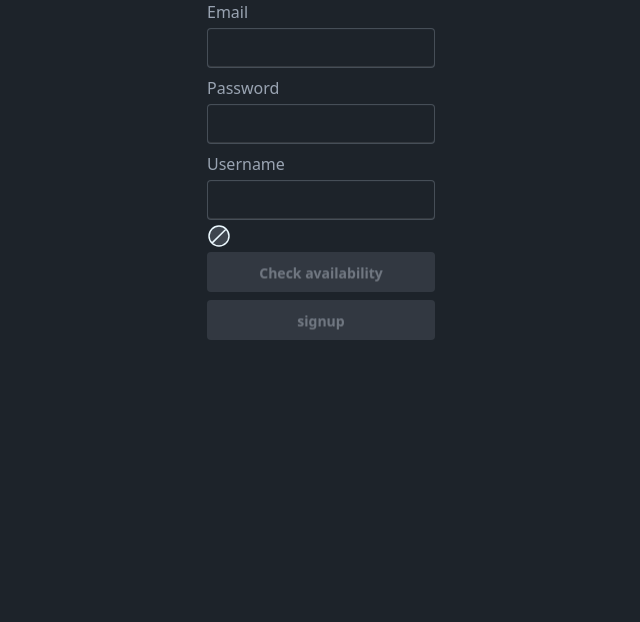
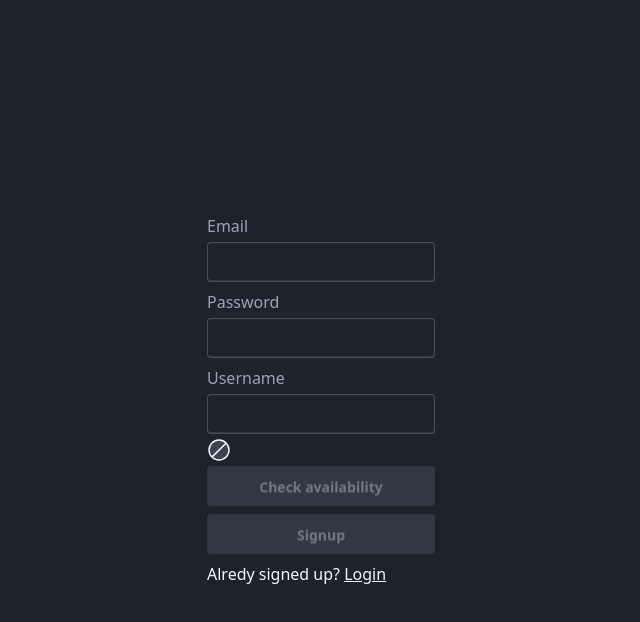
Before and after one commit to guitar6029/riff_radar, a Next.js app: page /signup in a window 1280 px wide. Shown: the top 622 px of the page, without its empty margins (319-959 px from the left). Built offline with nearby package versions, Linux system fonts and the light colour scheme.

Commit message:
ui: add links to signup and register added min-h-screen and flex flex-col to auth layout

```diff
--- a/app/(auth)/layout.tsx
+++ b/app/(auth)/layout.tsx
@@ -3,5 +3,9 @@ export default function AuthLayout({
 }: Readonly<{
   children: React.ReactNode;
 }>) {
-  return <main>{children}</main>;
+  return (
+    <main className="min-h-screen flex flex-col items-center justify-center">
+      {children}
+    </main>
+  );
 }
--- a/app/(auth)/login/page.tsx
+++ b/app/(auth)/login/page.tsx
@@ -1,3 +1,4 @@
+import Link from "next/link";
 import { AuthIssue } from "../types";
 import { handleSignin } from "./actions";
 
@@ -26,9 +27,17 @@ export default async function Login({ searchParams }: AuthIssue) {
 
         {/* show error is available */}
         {error && <div className="alert alert-error">Invalid Credentials</div>}
-        <button type="submit" className="btn">
+        <button type="submit" className="btn capitalize">
           login
         </button>
+        <div className="flex items-center gap-2">
+          <span>
+            Don't have an account?{" "}
+            <Link href="/signup" className="underline">
+              Signup
+            </Link>
+          </span>
+        </div>
       </form>
     </div>
   );
--- a/app/(auth)/signup/page.tsx
+++ b/app/(auth)/signup/page.tsx
@@ -1,6 +1,7 @@
 import ClientSignupForm from "@/ui/Form/ClientSignupForm";
 import { AuthIssue } from "../types";
 import { handleSignup } from "./actions";
+import Link from "next/link";
 
 export default async function Signup({ searchParams }: AuthIssue) {
   const params = await searchParams;
@@ -13,6 +14,14 @@ export default async function Signup({ searchParams }: AuthIssue) {
         className="flex flex-col gap-2 max-w-4xl card"
       >
         <ClientSignupForm serverError={error} />
+        <div className="flex items-center gap-2">
+          <span>
+            Alredy signed up?{" "}
+            <Link className="underline" href="/login">
+              Login
+            </Link>
+          </span>
+        </div>
       </form>
     </div>
   );
--- a/app/layout.tsx
+++ b/app/layout.tsx
@@ -1,7 +1,6 @@
 import type { Metadata } from "next";
 import { Geist, Geist_Mono } from "next/font/google";
 import "./globals.css";
-import NavBar from "@/ui/Navigation/NavBar";
 
 const geistSans = Geist({
   variable: "--font-geist-sans",
--- a/ui/Form/ClientSignupForm.tsx
+++ b/ui/Form/ClientSignupForm.tsx
@@ -163,7 +163,7 @@ export default function ClientSignupForm({
 
       <button
         type="submit"
-        className="btn"
+        className="btn capitalize"
         disabled={!usernameConfirmed || isCheckingUsernameAvailability}
       >
         signup
```
